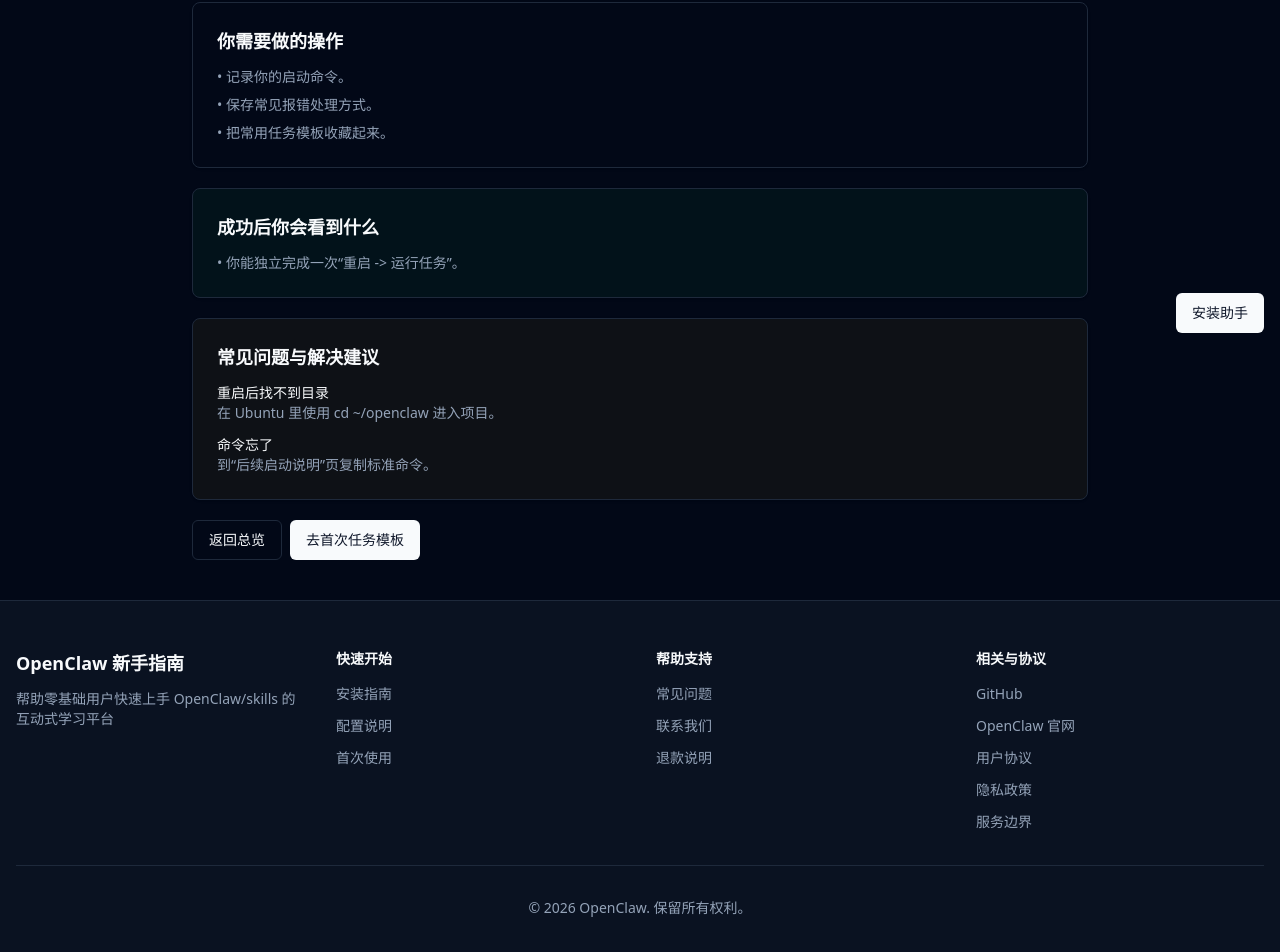
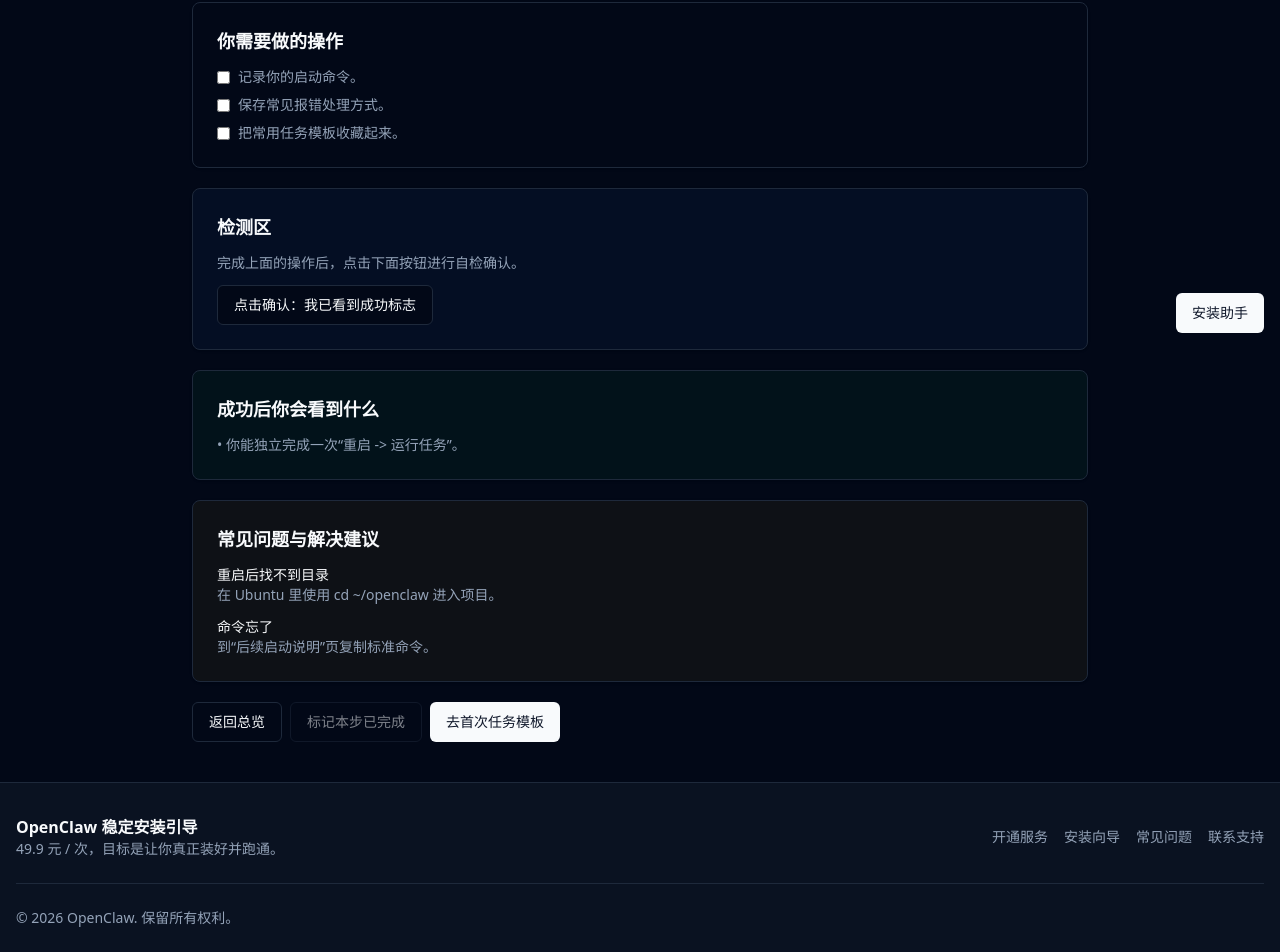
Before and after one commit to 15564412316-blip/openclaw-beginner-site, a Next.js app: page /install/aftercare in a window 1280 px wide. Shown: the part 451-1403 px from the top of the page. Built offline with nearby package versions, Linux system fonts and the light colour scheme.

Commit message:
Add guided step interactions and local progress tracking

```diff
--- a/src/app/install/page.tsx
+++ b/src/app/install/page.tsx
@@ -1,9 +1,34 @@
+"use client";
+
 import Link from "next/link";
+import { useMemo, useState } from "react";
 import { Card, CardContent } from "@/components/ui/card";
 import { Button } from "@/components/ui/button";
 import { INSTALL_STEPS } from "@/lib/installSteps";
 
+const STORAGE_KEY = "oc_install_completed_steps_v1";
+
 export default function InstallOverviewPage() {
+  const [completed] = useState<string[]>(() => {
+    if (typeof window === "undefined") return [];
+    try {
+      const raw = localStorage.getItem(STORAGE_KEY);
+      if (!raw) return [];
+      const parsed = JSON.parse(raw) as string[];
+      if (Array.isArray(parsed)) {
+        return parsed;
+      }
+      return [];
+    } catch {
+      return [];
+    }
+  });
+
+  const nextStep = useMemo(
+    () => INSTALL_STEPS.find((s) => !completed.includes(s.slug))?.slug ?? INSTALL_STEPS[0].slug,
+    [completed]
+  );
+
   return (
     <div className="min-h-screen py-12 px-4">
       <div className="max-w-5xl mx-auto">
@@ -14,13 +39,25 @@
           </p>
         </div>
 
+        <p className="text-sm text-muted-foreground mb-5">
+          已完成：{completed.length} / {INSTALL_STEPS.length}
+        </p>
+
         <div className="grid grid-cols-1 md:grid-cols-2 gap-4 mb-8">
           {INSTALL_STEPS.map((step, idx) => (
-            <Card key={step.slug} className="border-border/50">
+            <Card
+              key={step.slug}
+              className={`border-border/50 ${completed.includes(step.slug) ? "border-green-500/40 bg-green-500/5" : ""}`}
+            >
               <CardContent className="p-5">
                 <p className="text-xs text-muted-foreground mb-1">第 {idx + 1} 步</p>
                 <h2 className="text-lg font-semibold mb-2">{step.shortTitle}</h2>
                 <p className="text-sm text-muted-foreground mb-4">{step.goal}</p>
+                {completed.includes(step.slug) ? (
+                  <p className="text-xs text-green-600 mb-3">已完成</p>
+                ) : (
+                  <p className="text-xs text-muted-foreground mb-3">未完成</p>
+                )}
                 <Button asChild variant="outline" size="sm">
                   <Link href={`/install/${step.slug}`}>进入这一步</Link>
                 </Button>
@@ -31,7 +68,7 @@
 
         <div className="flex flex-wrap gap-2">
           <Button asChild>
-            <Link href={`/install/${INSTALL_STEPS[0].slug}`}>从第 1 步开始</Link>
+            <Link href={`/install/${nextStep}`}>{completed.length > 0 ? "继续下一步" : "从第 1 步开始"}</Link>
           </Button>
           <Button asChild variant="outline">
             <Link href="/faq">先看常见问题</Link>
--- a/src/components/install/InstallStepTemplate.tsx
+++ b/src/components/install/InstallStepTemplate.tsx
@@ -1,4 +1,7 @@
+"use client";
+
 import Link from "next/link";
+import { useMemo, useState } from "react";
 import { Card, CardContent } from "@/components/ui/card";
 import { Button } from "@/components/ui/button";
 import type { InstallStep } from "@/lib/installSteps";
@@ -9,7 +12,42 @@
   total: number;
 };
 
+const STORAGE_KEY = "oc_install_completed_steps_v1";
+
 export function InstallStepTemplate({ step, index, total }: Props) {
+  const [checkedActions, setCheckedActions] = useState<Record<string, boolean>>({});
+  const [copiedCommand, setCopiedCommand] = useState<string>("");
+  const [detectionPassed, setDetectionPassed] = useState(false);
+  const allChecked = useMemo(
+    () => step.actions.every((a) => checkedActions[a]),
+    [checkedActions, step.actions]
+  );
+
+  const toggleAction = (action: string) => {
+    setCheckedActions((prev) => ({ ...prev, [action]: !prev[action] }));
+  };
+
+  const copyCmd = async (cmd: string) => {
+    try {
+      await navigator.clipboard.writeText(cmd);
+      setCopiedCommand(cmd);
+      setTimeout(() => setCopiedCommand(""), 1500);
+    } catch {
+      setCopiedCommand("");
+    }
+  };
+
+  const markDone = () => {
+    try {
+      const raw = localStorage.getItem(STORAGE_KEY);
+      const list = raw ? (JSON.parse(raw) as string[]) : [];
+      const next = Array.from(new Set([...list, step.slug]));
+      localStorage.setItem(STORAGE_KEY, JSON.stringify(next));
+    } catch {
+      // ignore local cache failure
+    }
+  };
+
   return (
     <div className="min-h-screen py-10 px-4">
       <div className="max-w-4xl mx-auto space-y-5">
@@ -37,7 +75,15 @@
             <h2 className="text-lg font-semibold mb-3">你需要做的操作</h2>
             <div className="space-y-2 text-sm text-muted-foreground">
               {step.actions.map((a) => (
-                <p key={a}>• {a}</p>
+                <label key={a} className="flex items-start gap-2">
+                  <input
+                    type="checkbox"
+                    className="mt-1"
+                    checked={Boolean(checkedActions[a])}
+                    onChange={() => toggleAction(a)}
+                  />
+                  <span>{a}</span>
+                </label>
               ))}
             </div>
             {step.pathHint ? (
@@ -55,13 +101,31 @@
               <div className="space-y-2">
                 {step.commands.map((cmd) => (
                   <div key={cmd} className="rounded-md border p-3 bg-muted/30">
-                    <code className="text-sm break-all">{cmd}</code>
+                    <code className="text-sm break-all block mb-2">{cmd}</code>
+                    <Button size="sm" variant="outline" onClick={() => copyCmd(cmd)}>
+                      {copiedCommand === cmd ? "已复制" : "复制命令"}
+                    </Button>
                   </div>
                 ))}
               </div>
             </CardContent>
           </Card>
         ) : null}
+
+        <Card className="border-blue-500/30 bg-blue-500/5">
+          <CardContent className="p-6">
+            <h2 className="text-lg font-semibold mb-3">检测区</h2>
+            <p className="text-sm text-muted-foreground mb-3">
+              完成上面的操作后，点击下面按钮进行自检确认。
+            </p>
+            <Button
+              variant={detectionPassed ? "default" : "outline"}
+              onClick={() => setDetectionPassed((v) => !v)}
+            >
+              {detectionPassed ? "已确认：本步通过" : "点击确认：我已看到成功标志"}
+            </Button>
+          </CardContent>
+        </Card>
 
         <Card className="border-green-500/30 bg-green-500/5">
           <CardContent className="p-6">
@@ -92,6 +156,9 @@
           <Button asChild variant="outline">
             <Link href="/install">返回总览</Link>
           </Button>
+          <Button onClick={markDone} disabled={!allChecked || !detectionPassed} variant="outline">
+            标记本步已完成
+          </Button>
           {step.nextSlug ? (
             <Button asChild>
               <Link href={`/install/${step.nextSlug}`}>下一步</Link>
--- a/src/components/layout/Footer.tsx
+++ b/src/components/layout/Footer.tsx
@@ -6,135 +6,29 @@
 export function Footer() {
   return (
     <footer className="border-t bg-muted/30">
-      <div className="container px-4 py-12 mx-auto">
-        <div className="grid grid-cols-1 gap-8 md:grid-cols-4">
-          {/* 品牌信息 */}
-          <div className="space-y-3">
-            <h3 className="text-lg font-bold">OpenClaw 新手指南</h3>
-            <p className="text-sm text-muted-foreground">
-              帮助零基础用户快速上手 OpenClaw/skills 的互动式学习平台
-            </p>
+      <div className="container px-4 py-8 mx-auto">
+        <div className="flex flex-col md:flex-row md:items-center md:justify-between gap-4">
+          <div>
+            <p className="font-semibold">OpenClaw 稳定安装引导</p>
+            <p className="text-sm text-muted-foreground">49.9 元 / 次，目标是让你真正装好并跑通。</p>
           </div>
-
-          {/* 快速链接 */}
-          <div className="space-y-3">
-            <h4 className="text-sm font-semibold">快速开始</h4>
-            <ul className="space-y-2">
-              <li>
-                <Link
-                  href="/guide"
-                  className="text-sm text-muted-foreground hover:text-foreground transition-colors"
-                >
-                  安装指南
+          <div className="flex flex-wrap gap-4 text-sm">
+            <Link href="/pricing" className="text-muted-foreground hover:text-foreground transition-colors">
+              开通服务
             </Link>
-              </li>
-              <li>
-                <Link
-                  href="/guide/config"
-                  className="text-sm text-muted-foreground hover:text-foreground transition-colors"
-                >
-                  配置说明
+            <Link href="/install" className="text-muted-foreground hover:text-foreground transition-colors">
+              安装向导
             </Link>
-              </li>
-              <li>
-                <Link
-                  href="/guide/first-use"
-                  className="text-sm text-muted-foreground hover:text-foreground transition-colors"
-                >
-                  首次使用
-                </Link>
-              </li>
-            </ul>
-          </div>
-
-          {/* 帮助支持 */}
-          <div className="space-y-3">
-            <h4 className="text-sm font-semibold">帮助支持</h4>
-            <ul className="space-y-2">
-              <li>
-                <Link
-                  href="/faq"
-                  className="text-sm text-muted-foreground hover:text-foreground transition-colors"
-                >
+            <Link href="/faq" className="text-muted-foreground hover:text-foreground transition-colors">
               常见问题
             </Link>
-              </li>
-              <li>
-                <Link
-                  href="/contact"
-                  className="text-sm text-muted-foreground hover:text-foreground transition-colors"
-                >
-                  联系我们
+            <Link href="/support" className="text-muted-foreground hover:text-foreground transition-colors">
+              联系支持
             </Link>
-              </li>
-              <li>
-                <Link
-                  href="/legal/refund"
-                  className="text-sm text-muted-foreground hover:text-foreground transition-colors"
-                >
-                  退款说明
-                </Link>
-              </li>
-            </ul>
-          </div>
-
-          {/* 相关链接 */}
-          <div className="space-y-3">
-            <h4 className="text-sm font-semibold">相关与协议</h4>
-            <ul className="space-y-2">
-              <li>
-                <a
-                  href="https://github.com/openclaw"
-                  target="_blank"
-                  rel="noopener noreferrer"
-                  className="text-sm text-muted-foreground hover:text-foreground transition-colors"
-                >
-                  GitHub
-                </a>
-              </li>
-              <li>
-                <a
-                  href="https://openclaw.com"
-                  target="_blank"
-                  rel="noopener noreferrer"
-                  className="text-sm text-muted-foreground hover:text-foreground transition-colors"
-                >
-                  OpenClaw 官网
-                </a>
-              </li>
-              <li>
-                <Link
-                  href="/legal/terms"
-                  className="text-sm text-muted-foreground hover:text-foreground transition-colors"
-                >
-                  用户协议
-                </Link>
-              </li>
-              <li>
-                <Link
-                  href="/legal/privacy"
-                  className="text-sm text-muted-foreground hover:text-foreground transition-colors"
-                >
-                  隐私政策
-                </Link>
-              </li>
-              <li>
-                <Link
-                  href="/legal/service"
-                  className="text-sm text-muted-foreground hover:text-foreground transition-colors"
-                >
-                  服务边界
-                </Link>
-              </li>
-            </ul>
           </div>
         </div>
-
-        {/* 版权信息 */}
-        <div className="mt-8 pt-8 border-t text-center">
-          <p className="text-sm text-muted-foreground">
+        <div className="mt-6 pt-6 border-t text-sm text-muted-foreground">
           © {new Date().getFullYear()} OpenClaw. 保留所有权利。
-          </p>
         </div>
       </div>
     </footer>
```
Lines whose indentation alone changed are shown as unchanged.
